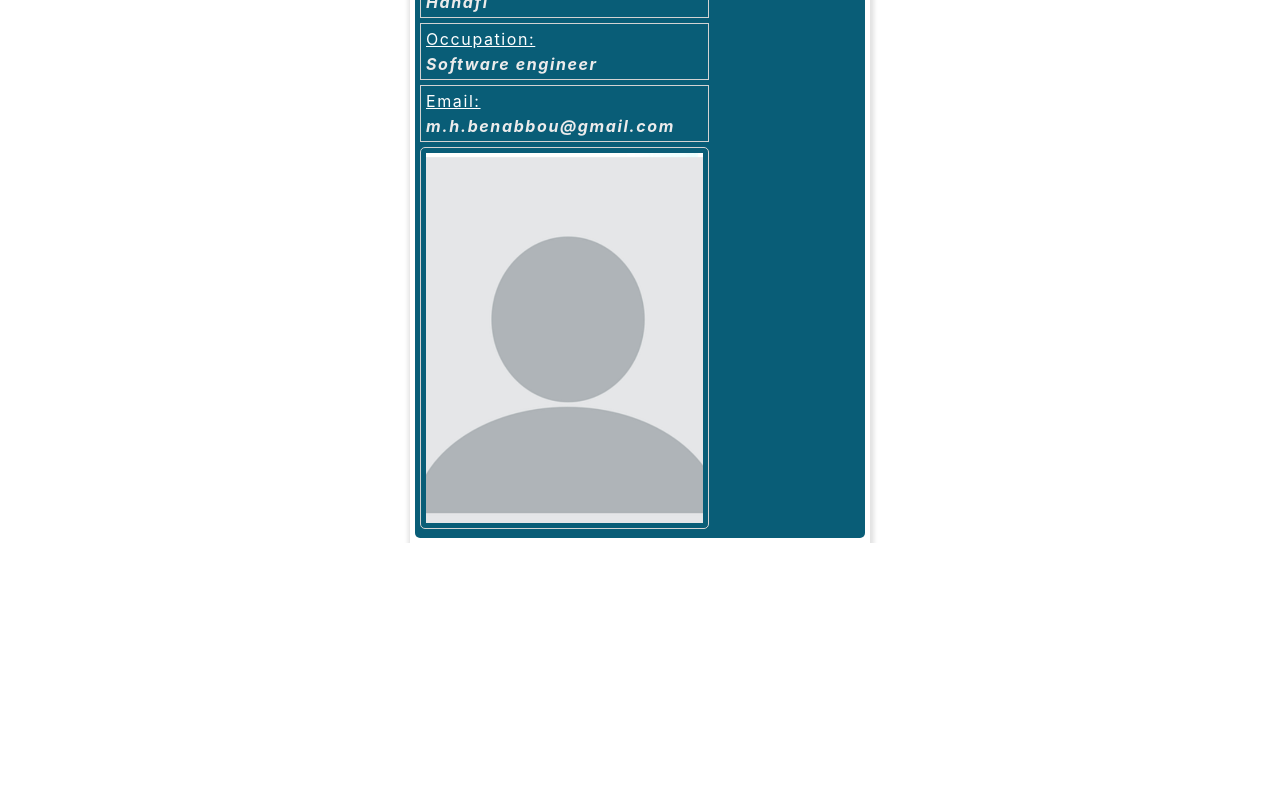
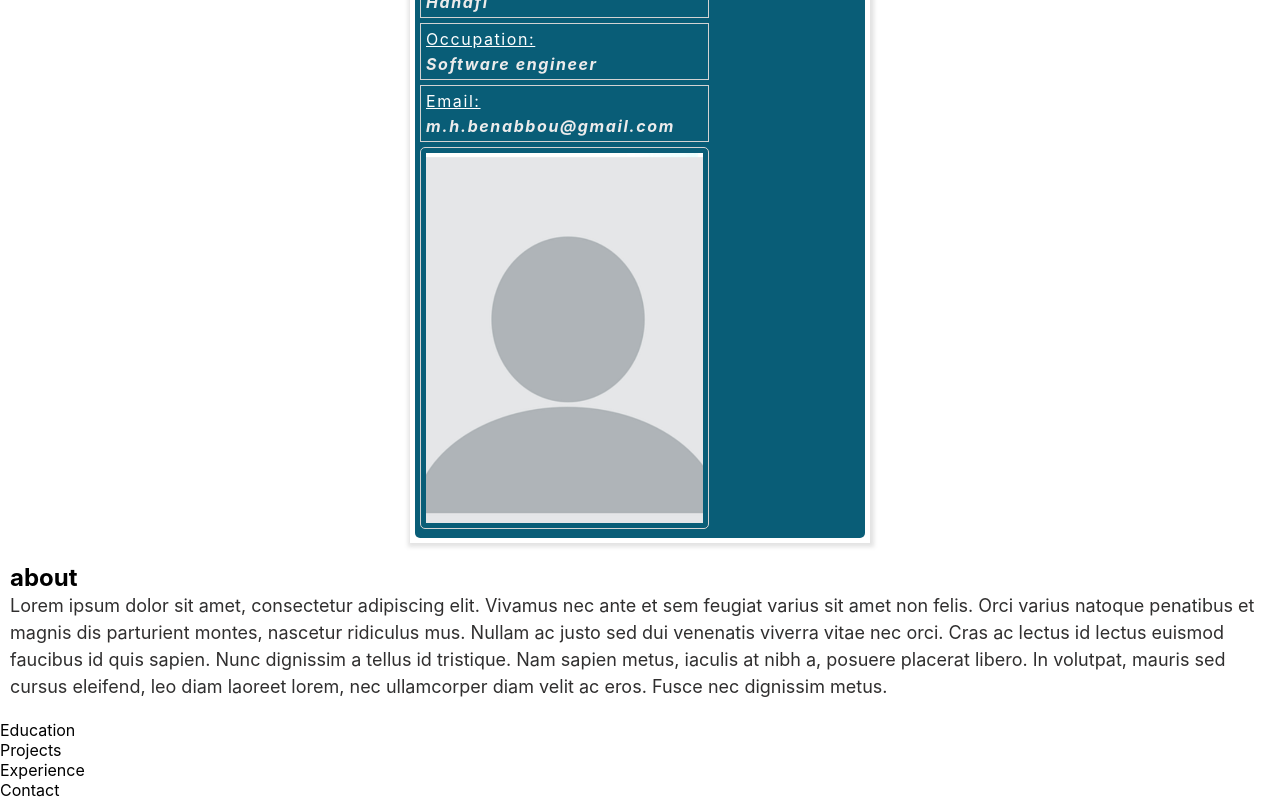
Before and after one commit to El-Hanafi/portfolio, a React (Create React App) app in the folder client/: page / in a window 1280 px wide. Shown: the part 465-1265 px from the top of the page. Before the commit the page ends 1008 px from the top, so only its background shows below. Built offline with nearby package versions, Linux system fonts and the light colour scheme.

Commit message:
fixed the routing problem to render everything

```diff
--- a/client/package.json
+++ b/client/package.json
@@ -10,10 +10,10 @@
     "axios": "^1.2.1",
     "react": "^18.2.0",
     "react-dom": "^18.2.0",
+    "react-router-dom": "^6.6.1",
+    "react-scripts": "^5.0.1",
+    "react-scroll": "^1.8.9",
     "react-tsparticles": "^2.7.1",
-    "react-router-dom": "^6.6.1",
-    "react-scripts": "5.0.1",
-    "react-scroll": "^1.8.9",
     "tsparticles": "^2.7.1",
     "typewriter-effect": "^2.19.0",
     "web-vitals": "^2.1.4"
--- a/client/src/App.css
+++ b/client/src/App.css
@@ -202,3 +202,17 @@ a{
 }
 
 /*............end of Header ...................*/
+
+
+/*............About ...................*/
+.about {
+    margin: 20px 0;
+}
+
+.about-info p{
+    font-size: 18px;
+    color: rgb(48, 47, 47);
+    line-height: 1.5;
+
+}
+/*............ End About ...................*/
--- a/client/src/App.js
+++ b/client/src/App.js
@@ -25,32 +25,25 @@ function App() {
       {/* navbar component*/}
 
       <Navbar />
+
       <Routes>
-        <Route exact  path="/" element={<Header/>} />
 
-        <Route exact  path="/" element={<About/>} />
+        <Route exact  path="/" element={<><Header /><About /><Education /><Projects /><Experience /><Contact /></>} />
 
-        <Route exact  path="/" element={<Education/>} />
+        <Route exact  path="/login" element={Login} />
+        <Route exact  path="/admin" element={Admin} />
+        <Route exact  path="/edit/:id" element={Education} />
 
-        <Route exact  path="/" element={<Projects/>} />
-
-        <Route exact  path="/" element={<Experience/>}/>
-
-        <Route exact  path="/" element={<Contact/>}/>
+        <Route exact  path="/editEducation/:id" element={EditEducation} />
+        <Route exact  path="/editProject/:id" element={EditProjects} />
+        <Route exact  path="/editExperience/:id" element={EditExperience} />
 
 
 
-        <Route exact  path="/login" element={<Login/>} />
-        <Route exact  path="/admin" element={<Admin/>} />
-        <Route exact  path="/edit/:id" element={<Education/>} />
-
-        <Route exact  path="/editEducation/:id" element={<EditEducation/>} />
-        <Route exact  path="/editProject/:id" element={<EditProjects/>} />
-        <Route exact  path="/editExperience/:id" element={<EditExperience/>} />
-      </Routes>
-
 
         {/* <Route component={Footer} /> */}
+
+      </Routes>
 
 
 
--- a/client/src/components/HomepageComponents/About.js
+++ b/client/src/components/HomepageComponents/About.js
@@ -2,6 +2,19 @@ import React from 'react'
 
 export default function About() {
   return (
-    <div>About</div>
+    <div className="main-container">
+      <div className="about">
+        <h2 className="title">
+          about
+        </h2>
+
+        {/* about */}
+        <div className="about-info">
+          <p>
+          Lorem ipsum dolor sit amet, consectetur adipiscing elit. Vivamus nec ante et sem feugiat varius sit amet non felis. Orci varius natoque penatibus et magnis dis parturient montes, nascetur ridiculus mus. Nullam ac justo sed dui venenatis viverra vitae nec orci. Cras ac lectus id lectus euismod faucibus id quis sapien. Nunc dignissim a tellus id tristique. Nam sapien metus, iaculis at nibh a, posuere placerat libero. In volutpat, mauris sed cursus eleifend, leo diam laoreet lorem, nec ullamcorper diam velit ac eros. Fusce nec dignissim metus.
+          </p>
+        </div>
+      </div>
+    </div>
   )
 }
--- a/package.json
+++ b/package.json
@@ -18,7 +18,7 @@
     "dotenv": "^16.0.3",
     "express": "^4.18.2",
     "express-fileupload": "^1.4.0",
-    "jsonwebtoken": "^8.5.1",
+    "jsonwebtoken": "^9.0.0",
     "mongoose": "^6.8.1",
     "nodemailer": "^6.8.0",
     "nodemon": "^2.0.20"
```
Also changed, not shown: 1 other file (tests, documents, lock files or other folders).
